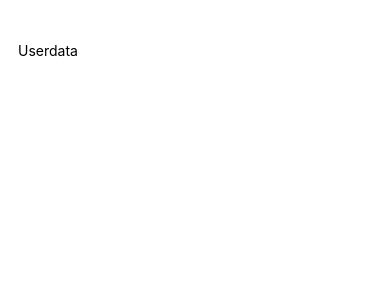
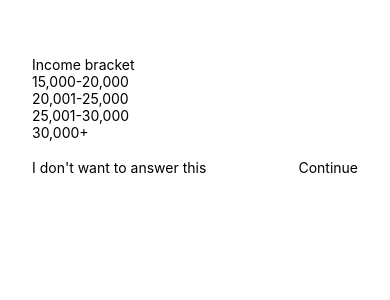
Before and after one commit to Lo-pez/Stacked, a React Native app in the folder stacked/: screen / in a window 390 px wide. Shown: the top 300 px of the page. Built offline with nearby package versions, Linux system fonts and the light colour scheme.

Commit message:
Added template for user surveys in UserData

```diff
--- a/stacked/components/UserData.js
+++ b/stacked/components/UserData.js
@@ -1,14 +1,56 @@
 import React from 'react'
-import { StyleSheet, Text, View } from 'react-native'
+import { StyleSheet, Text, TouchableOpacity, View } from 'react-native'
 
 const UserData = () => {
     return (
-        <View>
-            <Text>Userdata</Text>
+        <View style={styles.container}>
+            <View style={styles.prompt}>
+                <Text>Income bracket</Text>
+            </View>
+            <View style={styles.options}>
+                <TouchableOpacity>
+                    <Text>15,000-20,000</Text>
+                </TouchableOpacity>
+                <TouchableOpacity>
+                    <Text>20,001-25,000</Text>
+                </TouchableOpacity>
+                <TouchableOpacity>
+                    <Text>25,001-30,000</Text>
+                </TouchableOpacity>
+                <TouchableOpacity>
+                    <Text>30,000+</Text>
+                </TouchableOpacity>
+            </View>
+            <View style={styles.endbuttons}>
+                <TouchableOpacity>
+                    <Text>I don't want to answer this</Text>
+                </TouchableOpacity>
+                <TouchableOpacity>
+                    <Text>Continue</Text>
+                </TouchableOpacity>
+            </View>
         </View>
     )
 }
 
 export default UserData
 
-const styles = StyleSheet.create({})
+const styles = StyleSheet.create({
+    container: {
+        padding: 14,
+        height: '100%'
+    },
+    top:{
+        marginVertical: 18,
+    },
+    optins: {
+        marginVertical: 18,
+        flex: 1,
+    },
+    endbuttons: {
+        marginBottom: 14,
+        paddingVertical: 18,
+        justifyContent: "space-between",
+        flexDirection: 'row',
+    },
+});
```
